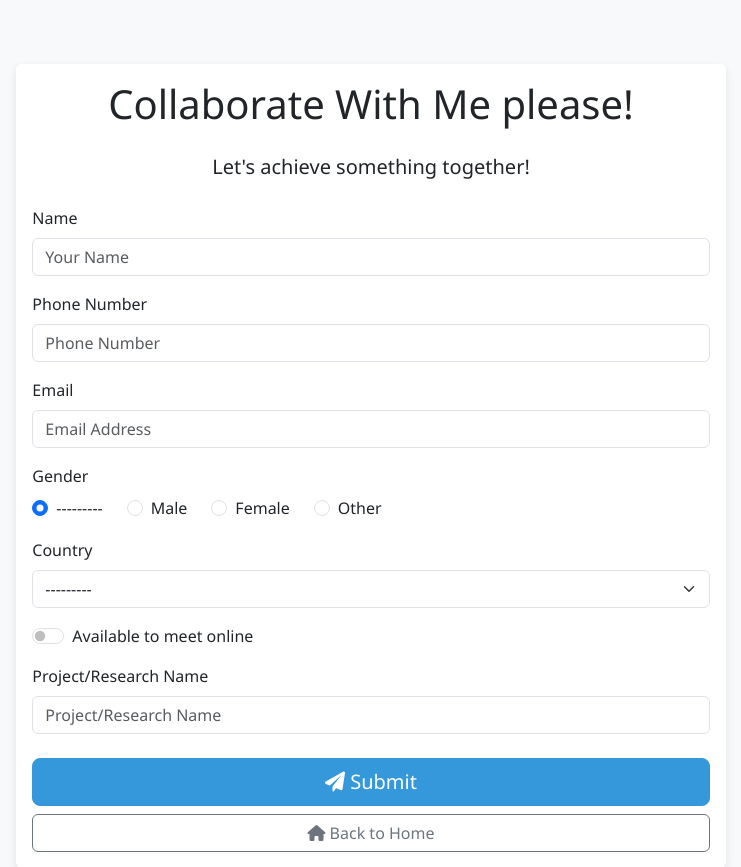
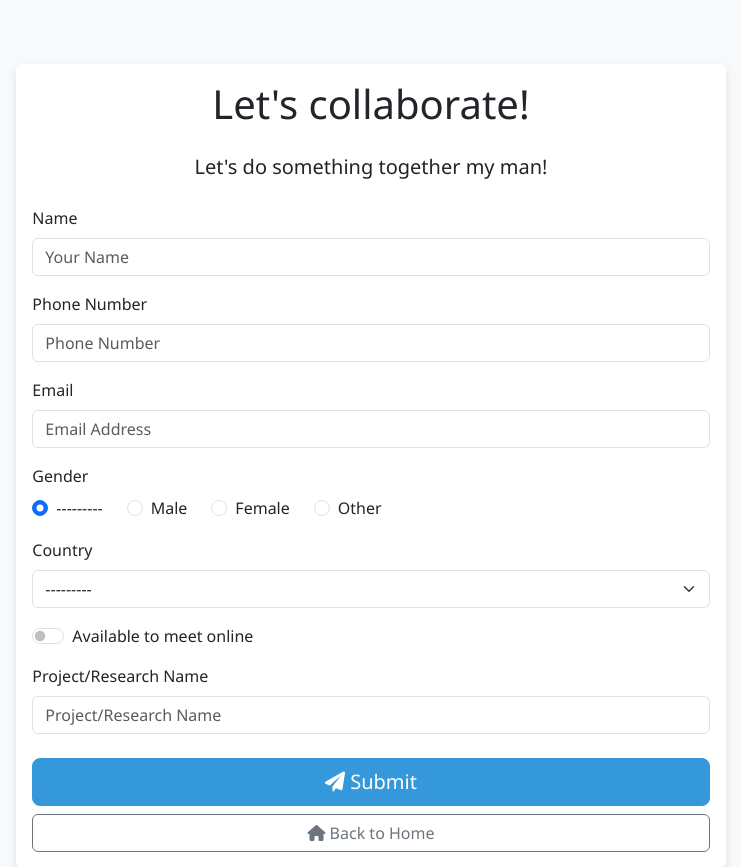
Before and after one commit to HusseinMoukalled/Portfolio_Jenkins, a Django app: page /collaborate/ in a window 1280 px wide. Shown: the part 72-939 px from the top of the page, without its empty margins (269-1010 px from the left). Run offline with Django 5.2, Linux system fonts and the light colour scheme.

Commit message:
test change

```diff
--- a/templates/portfolio/collaborate.html
+++ b/templates/portfolio/collaborate.html
@@ -5,8 +5,8 @@
     <div class="col-md-8">
         <div class="card">
             <div class="card-body">
-                <h1 class="card-title text-center mb-4">Collaborate With Me please!</h1>
-                <p class="lead text-center mb-4">Let's achieve something together!</p>
+                <h1 class="card-title text-center mb-4">Let's collaborate!</h1>
+                <p class="lead text-center mb-4">Let's do something together my man!</p>
 
                 <form method="post" class="needs-validation" novalidate>
                     {% csrf_token %}
```
